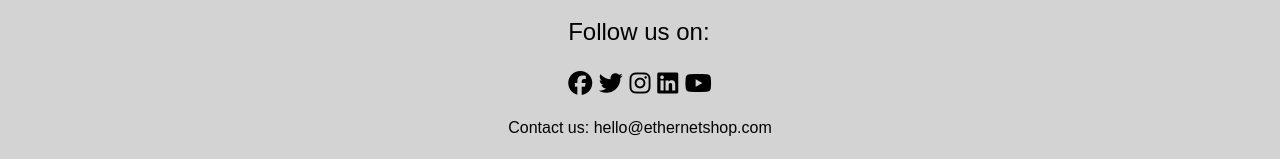
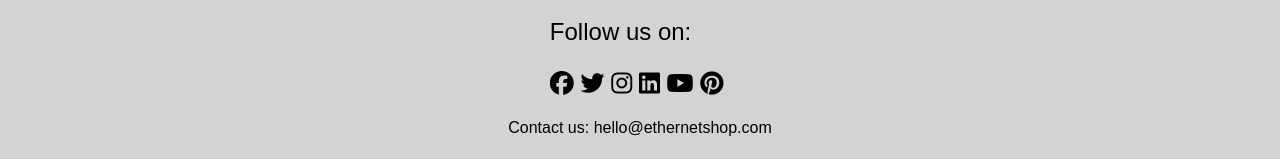
Before and after one commit to Psijii/js-frameworks-noroff-2, a React (Create React App) app: page / in a window 1280 px wide. Shown: the part 285-444 px from the top of the page. Built offline with nearby package versions, Linux system fonts and the light colour scheme; no server answers.

Commit message:
updating footer styles

```diff
--- a/src/components/ui/Footer.jsx
+++ b/src/components/ui/Footer.jsx
@@ -16,7 +16,8 @@ function Footer() {
           <a href="https://twitter.com"><i className="fab fa-twitter"></i></a>&nbsp;
           <a href="https://instagram.com"><i className="fab fa-instagram"></i></a>&nbsp;
           <a href="https://linkedin.com"><i className="fab fa-linkedin"></i></a>&nbsp;
-          <a href="https://youtube.com"><i className="fab fa-youtube"></i></a>
+          <a href="https://youtube.com"><i className="fab fa-youtube"></i></a>&nbsp;
+          <a href="https://pinterest.com"><i className="fab fa-pinterest"></i></a>&nbsp;
         </div>
         <div style={contactContainer}>
           <p>Contact us: hello@ethernetshop.com</p>
@@ -68,6 +69,7 @@ const socialLinksContainer = {
  */
 const contactContainer = {
   textAlign: "center",
+  marginBottom: "-15px",
 };
 
 /**
```
